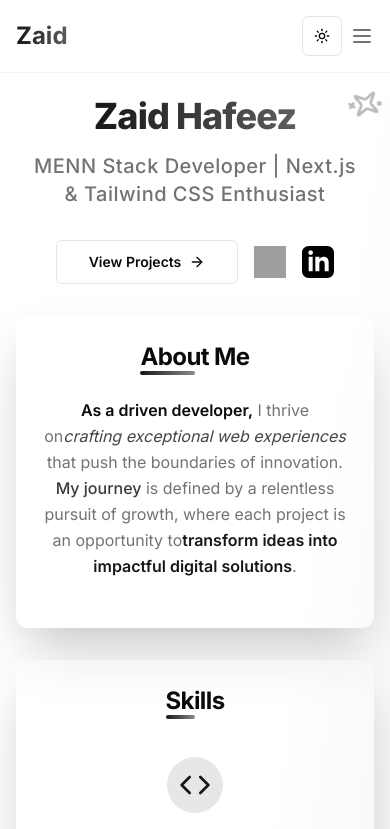
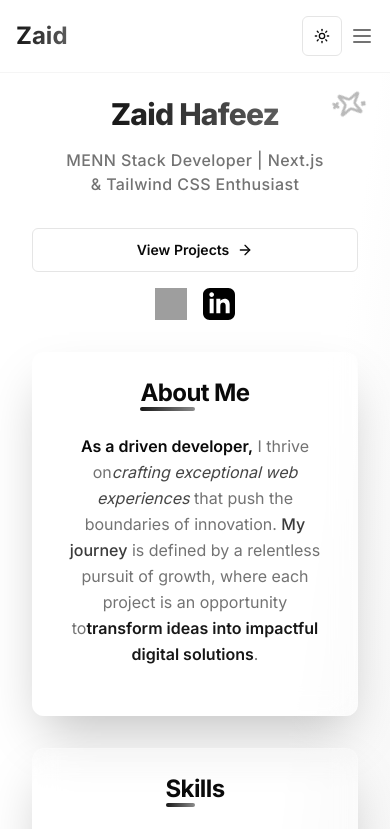
Before and after one commit to Zaid-maker/zaid-portfolio, a Next.js app: page / in a window 390 px wide. Shown: the top 829 px of the page. Built offline with nearby package versions, Linux system fonts and the light colour scheme; grey boxes are pictures that could not be loaded.

Commit message:
responsiveness

```diff
--- a/app/page.tsx
+++ b/app/page.tsx
@@ -28,12 +28,16 @@
   ];
 
   return (
-    <div className="min-h-screen flex flex-col justify-center items-center bg-gradient-to-br from-background via-background to-accent-foreground/10 dark:from-background dark:via-background dark:to-accent-foreground/10 p-4 sm:p-8 relative overflow-hidden">
+    <div className="min-h-screen flex flex-col justify-center items-center
+      bg-gradient-to-br from-background via-background to-accent-foreground/10
+      dark:from-background dark:via-background dark:to-accent-foreground/10
+      p-4 sm:p-8 relative overflow-hidden">
       <Navbar />
+      <div className="w-full max-w-7xl mx-auto px-4 sm:px-6 lg:px-8">
         <div className="max-w-4xl w-full mx-auto text-center space-y-8 pt-20 relative z-10">
           {/* Hero Section */}
           <div className="relative group">
-          <h1 className="relative text-4xl md:text-6xl font-bold tracking-tight">
+            <h1 className="text-3xl sm:text-4xl md:text-5xl lg:text-6xl font-bold tracking-tight">
               <span className="bg-clip-text text-transparent bg-gradient-to-r from-primary to-primary/70 font-extrabold">
                 Zaid Hafeez
               </span>
@@ -41,7 +45,7 @@
                 <Sparkles className="w-8 h-8 md:w-12 md:h-12 text-primary animate-spin-slow animate-pulse-subtle" />
               </span>
             </h1>
-          <p className="mt-4 text-xl text-muted-foreground tracking-wide font-medium text-balance">
+            <p className="mt-4 text-base sm:text-lg md:text-xl text-muted-foreground tracking-wide font-medium text-balance">
               <TypewriterEffect
                 text="MENN Stack Developer | Next.js & Tailwind CSS Enthusiast"
                 className="inline-block"
@@ -51,11 +55,11 @@
           </div>
 
           {/* Buttons and Social Links */}
-        <div className="flex justify-center items-center space-x-4">
-          <Button asChild variant="outline" size="lg" className="group">
+          <div className="flex flex-col sm:flex-row justify-center items-center space-y-4 sm:space-y-0 sm:space-x-4">
+            <Button asChild variant="outline" size="lg" className="group w-full sm:w-auto">
               <Link
                 href="/projects"
-              className="flex items-center gap-2 font-semibold"
+                className="flex items-center justify-center gap-2 font-semibold"
               >
                 View Projects
                 <ArrowRight className="w-4 h-4 transition-transform group-hover:translate-x-1" />
@@ -305,5 +309,6 @@
           </div>
         </div>
       </div>
+    </div>
   );
 }
```
Lines whose indentation alone changed are shown as unchanged.
